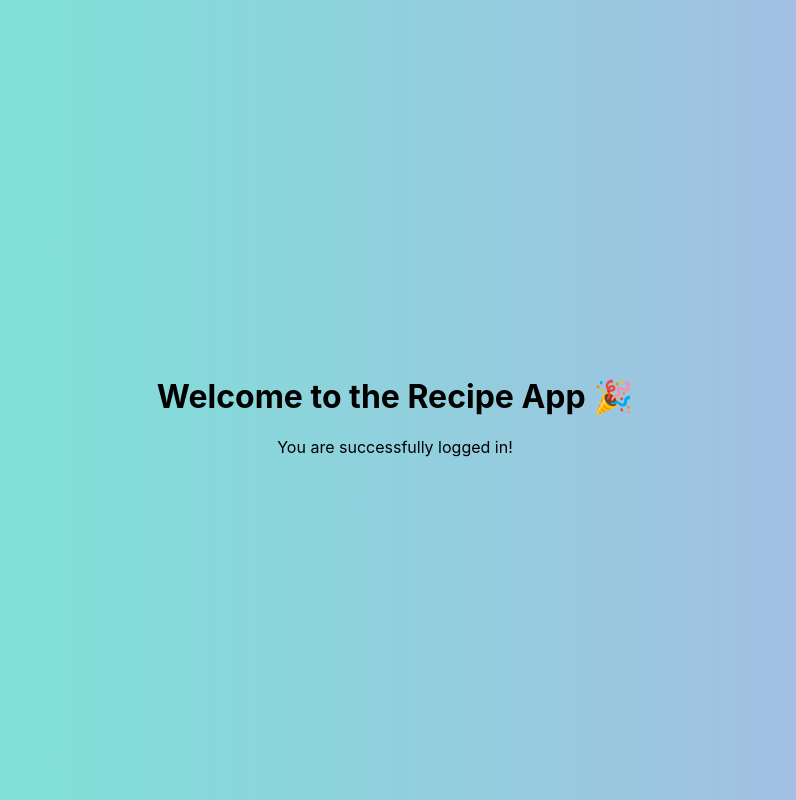
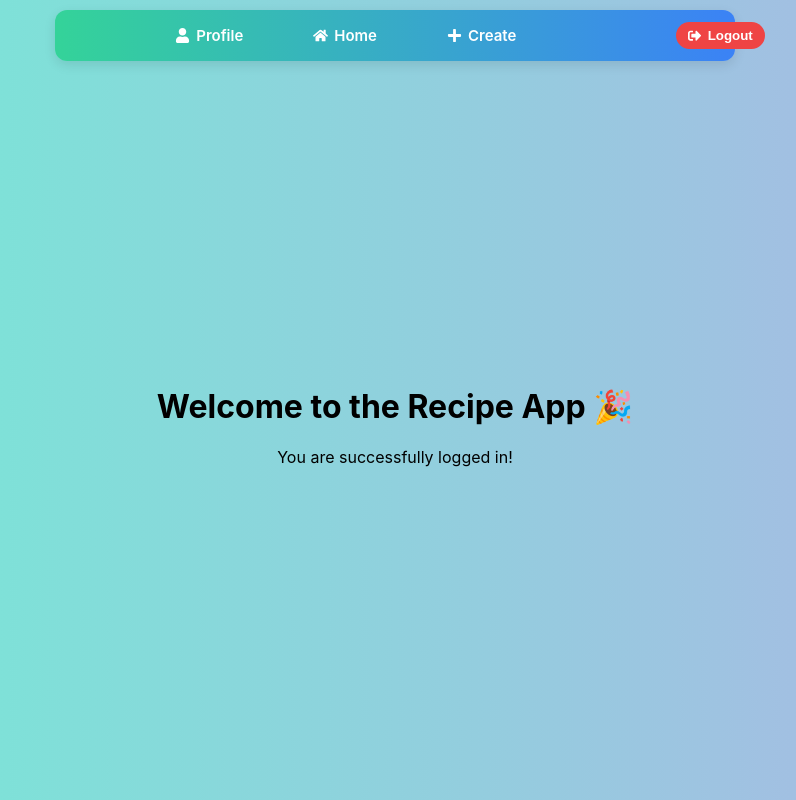
Before and after one commit to Keerthanjakkarajucodes/recipe-MERNStack-frontend, a React (Create React App) app: page /recipes in a window 1280 px wide. Shown: the whole page, without its empty margins (245-1041 px from the left). Built offline with nearby package versions, Linux system fonts and the light colour scheme; no server answers; sample sign-in values are in the browser's storage.

Commit message:
Add GET /api/dishes route and fix package.json type

```diff
--- a/package.json
+++ b/package.json
@@ -10,6 +10,7 @@
     "axios": "^1.11.0",
     "react": "^19.1.1",
     "react-dom": "^19.1.1",
+    "react-icons": "^5.5.0",
     "react-router-dom": "^7.8.2",
     "react-scripts": "5.0.1",
     "web-vitals": "^2.1.4"
--- a/src/App.css
+++ b/src/App.css
@@ -18,8 +18,8 @@
   min-height: 100vh;
   display: flex;
   flex-direction: column;
-  align-items: center;
-  justify-content: center;
+  /* align-items: center;
+  justify-content: center; */
   font-size: calc(10px + 2vmin);
   color: white;
 }
--- a/src/App.js
+++ b/src/App.js
@@ -1,10 +1,10 @@
-// src/App.js
 import React, { useState, useEffect } from "react";
 import { Routes, Route, Navigate } from "react-router-dom";
 import Login from "./pages/Login";
 import Register from "./pages/Register";
 import RecipeCard from "./components/RecipeCard";
 import Profile from "./pages/Profile";
+import Navbar from "./components/Navbar";
 
 function App() {
   const [isAuthenticated, setIsAuthenticated] = useState(false);
@@ -15,17 +15,30 @@ function App() {
   }, []);
 
   return (
+    <>
+      {/* Show Navbar only when logged in */}
+      {isAuthenticated && <Navbar setIsAuthenticated={setIsAuthenticated} />}
+
+      <div className="page-content">
         <Routes>
           <Route
             path="/"
             element={
-          isAuthenticated ? <Navigate to="/recipes" /> : <Login setIsAuthenticated={setIsAuthenticated} />
+              isAuthenticated ? (
+                <Navigate to="/recipes" />
+              ) : (
+                <Login setIsAuthenticated={setIsAuthenticated} />
+              )
             }
           />
           <Route
             path="/login"
             element={
-          isAuthenticated ? <Navigate to="/recipes" /> : <Login setIsAuthenticated={setIsAuthenticated} />
+              isAuthenticated ? (
+                <Navigate to="/recipes" />
+              ) : (
+                <Login setIsAuthenticated={setIsAuthenticated} />
+              )
             }
           />
           <Route
@@ -41,6 +54,8 @@ function App() {
             element={isAuthenticated ? <Profile /> : <Navigate to="/login" />}
           />
         </Routes>
+      </div>
+    </>
   );
 }
 
--- a/src/components/Navbar/index.css
+++ b/src/components/Navbar/index.css
@@ -0,0 +1,123 @@
+/* Navbar wrapper */
+/* Navbar wrapper */
+.navbar {
+  background: linear-gradient(90deg, #34d399, #3b82f6);
+  padding: 12px 20px;
+  box-shadow: 0 4px 12px rgba(0, 0, 0, 0.1);
+  position: fixed;   /* Sticks to very top */
+  top: 10px;         /* Add some spacing from very top */
+  left: 50%;         /* Center horizontally */
+  transform: translateX(-50%); /* Adjust centering */
+  display: flex;
+  align-items: center;
+  justify-content: center;
+  width: 50%;
+  border-radius: 12px; /* Rounded edges */
+  z-index: 1000;
+}
+
+
+/* Navbar container */
+.navbar-container {
+  display: flex;
+  justify-content: space-between; /* logo left, links right */
+  align-items: center;
+  max-width: 1200px;
+  margin: 0 auto;
+  width: 100%;
+  margin-left: 100px;
+}
+
+/* Navbar links */
+.navbar-links {
+  display: flex;
+  gap: 20px;
+  align-items: center;
+}
+
+.navbar-links a {
+  text-decoration: none;
+  color: #fff;
+  font-weight: 600;
+  font-size: 15px;
+  display: flex;
+  align-items: center;
+  gap: 6px;
+  margin-left: 50px;
+  transition: all 0.2s ease-in-out;
+}
+
+.navbar-links a:hover {
+  color: #fef9c3;
+}
+
+/* Logout button */
+.logout-btn {
+  background: #ef4444;
+  border: none;
+  color: white;
+  font-weight: bold;
+  padding: 6px 12px;
+  border-radius: 20px;
+  cursor: pointer;
+  display: flex;
+  align-items: center;
+  gap: 6px;
+  margin-left: 140px;
+  transition: all 0.2s ease-in-out;
+}
+
+.logout-btn:hover {
+  background: #dc2626;
+}
+
+/* Mobile menu toggle (hamburger) */
+.menu-toggle {
+  display: none;
+  background: none;
+  border: none;
+  font-size: 22px;
+  color: white;
+  cursor: pointer;
+}
+
+/* Responsive */
+@media (max-width: 768px) {
+  .menu-toggle {
+    display: block;
+  }
+  .navbar {
+    width: 90%;              /* Take almost full width */
+    top: 5px;                /* Less gap */
+    padding: 10px 15px;
+    border-radius: 10px;     /* Slightly smaller rounding */
+  }
+
+  .navbar-links {
+    display: none;
+    flex-direction: column;
+    background: linear-gradient(90deg, #34d399, #3b82f6);
+    position: absolute;
+    top: 50px;
+    left: 0;
+    width: 100%;
+    padding: 15px 0;
+    text-align: center;
+  }
+
+  .navbar-links.active {
+    display: flex;
+  }
+
+  .navbar-links a,
+  .logout-btn {
+    justify-content: center;
+    padding: 10px;
+    font-size: 16px;
+  }
+}
+
+/* Push page content below navbar */
+.page-content {
+  margin-top: 70px; /* adjust if navbar height changes */
+}
--- a/src/components/Navbar/index.jsx
+++ b/src/components/Navbar/index.jsx
@@ -0,0 +1,44 @@
+import React, { useState } from "react";
+import { Link, useNavigate } from "react-router-dom";
+import { FaUser, FaHome, FaPlus, FaSignOutAlt, FaBars } from "react-icons/fa";
+import "./index.css";
+
+const Navbar = ({ setIsAuthenticated }) => {
+  const [menuOpen, setMenuOpen] = useState(false);
+  const navigate = useNavigate();
+
+  const handleLogout = () => {
+    localStorage.removeItem("token");
+    setIsAuthenticated(false); // update auth state
+    navigate("/login");
+  };
+
+  return (
+    <nav className="navbar">
+      <div className="navbar-container">
+        {/* Mobile Menu Toggle */}
+        <button className="menu-toggle" onClick={() => setMenuOpen(!menuOpen)}>
+          <FaBars />
+        </button>
+
+        {/* Links */}
+        <div className={`navbar-links ${menuOpen ? "active" : ""}`}>
+          <Link to="/profile" onClick={() => setMenuOpen(false)}>
+            <FaUser /> Profile
+          </Link>
+          <Link to="/recipes" onClick={() => setMenuOpen(false)}>
+            <FaHome /> Home
+          </Link>
+          <Link to="/create" onClick={() => setMenuOpen(false)}>
+            <FaPlus /> Create
+          </Link>
+          <button onClick={handleLogout} className="logout-btn">
+            <FaSignOutAlt /> Logout
+          </button>
+        </div>
+      </div>
+    </nav>
+  );
+};
+
+export default Navbar;
--- a/src/pages/Profile/index.css
+++ b/src/pages/Profile/index.css
@@ -0,0 +1,135 @@
+/* Background container */
+/* Background container */
+.profile-container {
+  max-width: 1100px;
+  margin: 0 auto; /* center horizontally */
+  padding: 100px 20px 40px; /* 🔥 added top padding for navbar gap */
+  text-align: center;
+  font-family: Arial, sans-serif;
+  background: linear-gradient(135deg, #6ee7b7, #3b82f6, #8b5cf6);
+  min-height: 70vh;
+  border-radius: 12px;
+  box-sizing: border-box;
+}
+
+
+/* Title */
+.profile-container h2 {
+  font-size: 32px;
+  font-weight: bold;
+  margin-bottom: 40px;
+  color: #1e3a8a;
+}
+
+/* Flexbox layout for cards */
+.profile-section {
+  display: flex;
+  justify-content: center;
+  gap: 30px;
+  flex-wrap: wrap;
+}
+
+/* Profile Card */
+.profile-card {
+  flex: 1;
+  min-width: 280px;
+  max-width: 380px;
+  background: #fff;
+  border-radius: 16px;
+  padding: 25px;
+  box-shadow: 0 6px 20px rgba(0, 0, 0, 0.08);
+  text-align: left;
+}
+
+.profile-card h3 {
+  font-size: 20px;
+  font-weight: bold;
+  color: #1e3a8a;
+  margin-bottom: 15px;
+}
+
+.profile-card p {
+  font-size: 16px;
+  margin: 10px 0;
+  color: #333;
+}
+
+/* Password Card */
+.password-card {
+  flex: 1;
+  min-width: 280px;
+  max-width: 380px;
+  background: #fff;
+  border-radius: 16px;
+  padding: 25px;
+  box-shadow: 0 6px 20px rgba(0, 0, 0, 0.08);
+  text-align: left;
+}
+
+.password-card h3 {
+  font-size: 20px;
+  font-weight: bold;
+  color: #1e3a8a;
+  margin-bottom: 15px;
+}
+
+.password-card input {
+  width: 100%;
+  padding: 12px;
+  margin: 8px 0;
+  border: 1px solid #ddd;
+  border-radius: 8px;
+  outline: none;
+  font-size: 14px;
+}
+
+.password-card button {
+  width: 100%;
+  background: #2563eb;
+  color: white;
+  font-weight: bold;
+  padding: 12px;
+  border-radius: 8px;
+  border: none;
+  cursor: pointer;
+  transition: all 0.3s ease;
+}
+
+.password-card button:hover {
+  background: #1d4ed8;
+}
+
+/* Logout Button */
+.logout {
+  margin-top: 40px;
+}
+
+.logout button {
+  width: 100%;
+  max-width: 400px;
+  background: linear-gradient(90deg, #ef4444, #dc2626);
+  color: white;
+  font-weight: bold;
+  padding: 14px;
+  border-radius: 10px;
+  border: none;
+  cursor: pointer;
+  font-size: 16px;
+  transition: all 0.3s ease;
+}
+
+.logout button:hover {
+  background: #b91c1c;
+}
+
+/* Responsive */
+@media (max-width: 768px) {
+  .profile-section {
+    flex-direction: column;
+    align-items: center;
+  }
+
+  .profile-card, .password-card {
+    max-width: 100%;
+  }
+}
--- a/src/pages/Profile/index.jsx
+++ b/src/pages/Profile/index.jsx
@@ -0,0 +1,101 @@
+import React, { useEffect, useState } from "react";
+import API from "../../services/api.js";
+import "./index.css";
+
+const Profile = () => {
+  const [user, setUser] = useState(null);
+  const [currentPassword, setCurrentPassword] = useState("");
+  const [newPassword, setNewPassword] = useState("");
+  const [confirmPassword, setConfirmPassword] = useState("");
+  const [message, setMessage] = useState("");
+
+  useEffect(() => {
+    const fetchProfile = async () => {
+      try {
+        const { data } = await API.get("/users/profile");
+        setUser(data);
+      } catch (error) {
+        setMessage(error.response?.data?.message || "Failed to load profile");
+      }
+    };
+    fetchProfile();
+  }, []);
+
+  const handleChangePassword = async (e) => {
+    e.preventDefault();
+
+    if (newPassword !== confirmPassword) {
+      setMessage("New passwords do not match!");
+      return;
+    }
+
+    try {
+      const { data } = await API.put("/users/change-password", {
+        currentPassword,
+        newPassword,
+      });
+      setMessage(data.message || "Password updated successfully!");
+      setCurrentPassword("");
+      setNewPassword("");
+      setConfirmPassword("");
+    } catch (error) {
+      setMessage(error.response?.data?.message || "Error updating password");
+    }
+  };
+
+  return (
+    <div className="profile-container">
+      <h2>My Profile</h2>
+
+      <div className="profile-section">
+        {/* Profile Card */}
+        {user && (
+          <div className="profile-card">
+            <h3>User Profile</h3>
+            <p><strong>Name:</strong> {user.name}</p>
+            <p><strong>Email:</strong> {user.email}</p>
+            <p><strong>Mobile:</strong> {user.mobile}</p>
+          </div>
+        )}
+
+        {/* Password Card */}
+        <div className="password-card">
+          <h3>Change Password</h3>
+          <form onSubmit={handleChangePassword}>
+            <input
+              type="password"
+              placeholder="Current Password"
+              value={currentPassword}
+              onChange={(e) => setCurrentPassword(e.target.value)}
+              required
+            />
+            <input
+              type="password"
+              placeholder="New Password"
+              value={newPassword}
+              onChange={(e) => setNewPassword(e.target.value)}
+              required
+            />
+            <input
+              type="password"
+              placeholder="Confirm New Password"
+              value={confirmPassword}
+              onChange={(e) => setConfirmPassword(e.target.value)}
+              required
+            />
+            <button type="submit">Update Password</button>
+          </form>
+        </div>
+      </div>
+
+      {/* Logout Button */}
+      <div className="logout">
+        <button>Logout</button>
+      </div>
+
+      {message && <p className="message">{message}</p>}
+    </div>
+  );
+};
+
+export default Profile;
```
Also changed, not shown: 1 other file (tests, documents, lock files or other folders). Lines whose indentation alone changed are shown as unchanged.
